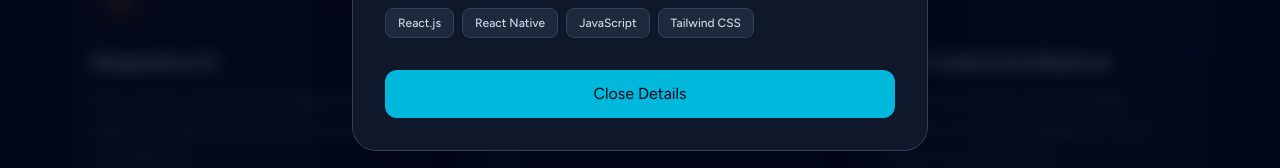
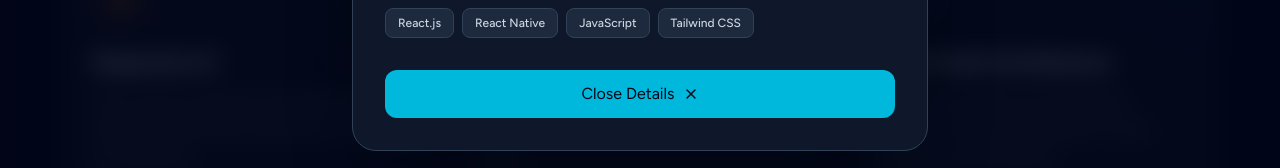
Before and after one commit to deeplal98india/deeplalkumar, a React (Vite) app: page / in a window 1280 px wide. Both pictures are taken after a click on the button "FRONTEND & MOBILE". Shown: the part 9560-9728 px from the top of the page. Built offline with nearby package versions, Linux system fonts and the light colour scheme.

Commit message:
bug fixing

```diff
--- a/src/components/About/AboutServices.jsx
+++ b/src/components/About/AboutServices.jsx
@@ -154,7 +154,7 @@
     <AnimatePresence>
       {selectedService && (
         <motion.div
-          className="fixed inset-0 z-[9999] flex items-center justify-center overflow-y-auto overscroll-contain bg-slate-950/75 p-3 backdrop-blur-sm sm:p-6"
+          className="fixed inset-0 z-[9999] flex items-center justify-center overflow-hidden overscroll-none bg-slate-950/75 p-3 backdrop-blur-md sm:p-6"
           initial={{ opacity: 0 }}
           animate={{ opacity: 1 }}
           exit={{ opacity: 0 }}
@@ -173,7 +173,7 @@
             animate={{ opacity: 1, y: 0, scale: 1 }}
             exit={{ opacity: 0, y: 12, scale: 0.98 }}
             transition={{ duration: shouldReduceMotion ? 0 : 0.22 }}
-            className="relative my-auto max-h-[calc(100dvh-1.5rem)] w-full max-w-xl overflow-y-auto overscroll-contain rounded-3xl border border-slate-200 bg-white shadow-2xl dark:border-slate-700 dark:bg-slate-900 sm:max-h-[calc(100dvh-3rem)]"
+            className="relative my-auto max-h-[calc(100vh-1.5rem)] max-h-[calc(100dvh-1.5rem)] w-full max-w-xl overflow-y-auto overscroll-contain [scrollbar-width:none] [&::-webkit-scrollbar]:hidden rounded-3xl border border-slate-200/90 bg-white shadow-[0_24px_80px_-20px_rgba(0,0,0,0.45)] dark:border-slate-700 dark:bg-slate-900 sm:max-h-[calc(100vh-3rem)] sm:max-h-[calc(100dvh-3rem)]"
             onMouseDown={(event) => event.stopPropagation()}
           >
             <div className="sticky top-0 z-10 h-1 w-full" style={{ backgroundColor: selectedService.color }} />
@@ -246,7 +246,7 @@
                 onClick={() => setSelectedService(null)}
                 className="mt-8 inline-flex w-full items-center justify-center gap-2 rounded-xl bg-cyan-600 px-5 py-3 text-sm font-bold text-white transition-all hover:bg-cyan-700 focus-visible:outline-none focus-visible:ring-2 focus-visible:ring-cyan-500 focus-visible:ring-offset-2 dark:bg-cyan-500 dark:text-slate-950 dark:hover:bg-cyan-400"
               >
-                Close Details
+                Close Details <FiX size={16} aria-hidden="true" />
               </button>
             </div>
           </motion.div>
```
